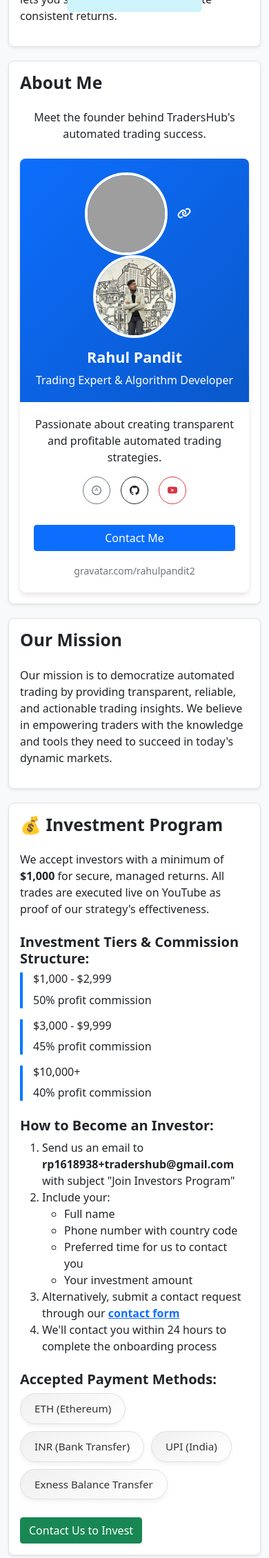
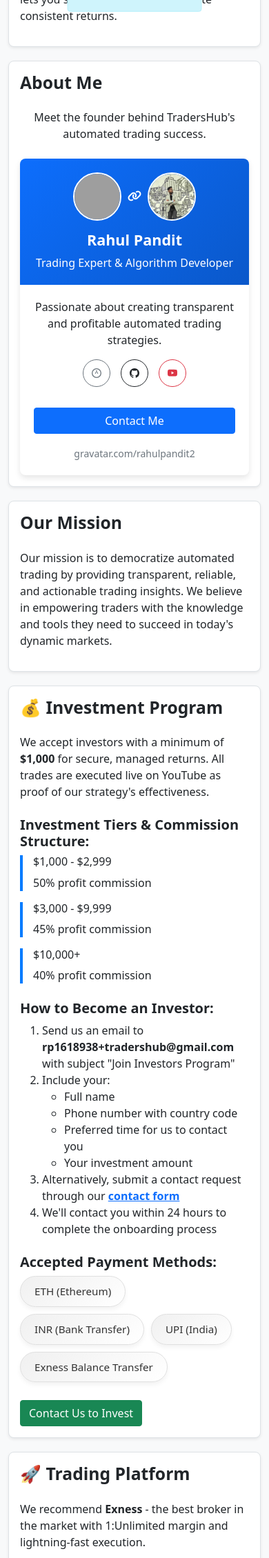
Before and after one commit to rahulpandit2/Traders-Hub, a PHP site: page /about.php in a window 390 px wide. Shown: the part 827-3086 px from the top of the page at 69% size. Run offline with PHP 8.4, Linux system fonts and the light colour scheme; grey boxes are pictures that could not be loaded.

Commit message:
fixed the slow loading of image in about page, positioning issue of profile pictures in about page for smaller screens

```diff
--- a/about.php
+++ b/about.php
@@ -97,6 +97,16 @@
         margin: 0 auto;
         display: inline-block;
         margin: 0 10px;
+    }
+
+    @media screen and (max-width: 768px) {
+        .profile-avatar,
+       .profile-picture {
+            width: 70px;
+            height: 70px;
+            margin: 0 5px;
+            border: 2px solid white;
+        }
     }
 
     .profile-name {
@@ -218,7 +228,7 @@
                             <div class="profile-header">
                                 <img src="https://0.gravatar.com/avatar/c90b2f318f722561f300fd6775037d5abaebbd6d83b87b3ac5175f15952136bc?s=256" alt="Rahul Pandit" class="profile-avatar">
                                 <i class="fa-solid fa-link"></i>
-                                <img src="assets/images/profile-picture.jpg" class="profile-picture">
+                                <img src="assets/images/profile-picture-compressed.jpg" class="profile-picture">
                                 <h4 class="profile-name">Rahul Pandit</h4>
                                 <p class="mb-0">Trading Expert & Algorithm Developer</p>
                             </div>
```
Also changed, not shown: assets/icons/Traders Hub.png (added), assets/icons/Traders Hub.svg (added), assets/icons/TradersHub favicon.svg (added), assets/images/profile-picture-compressed.jpg (added).
